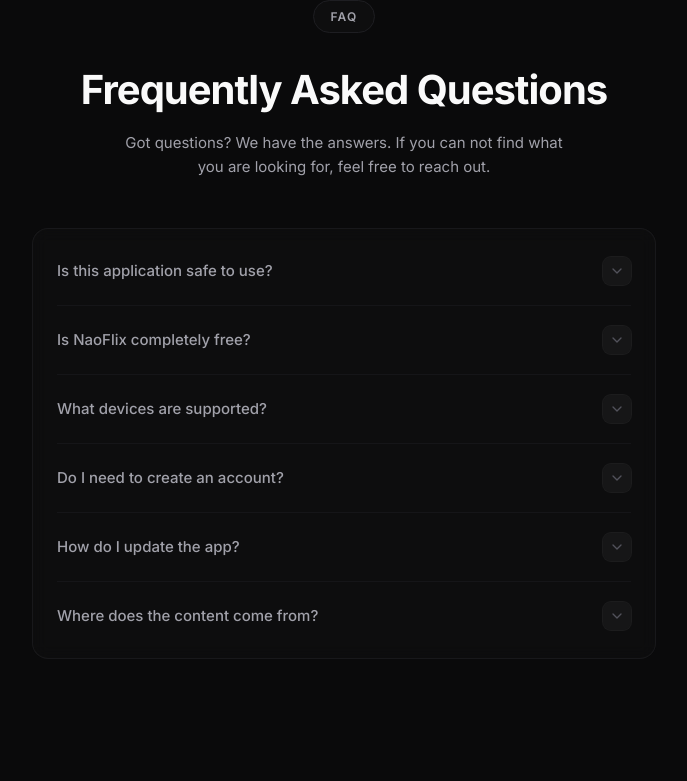
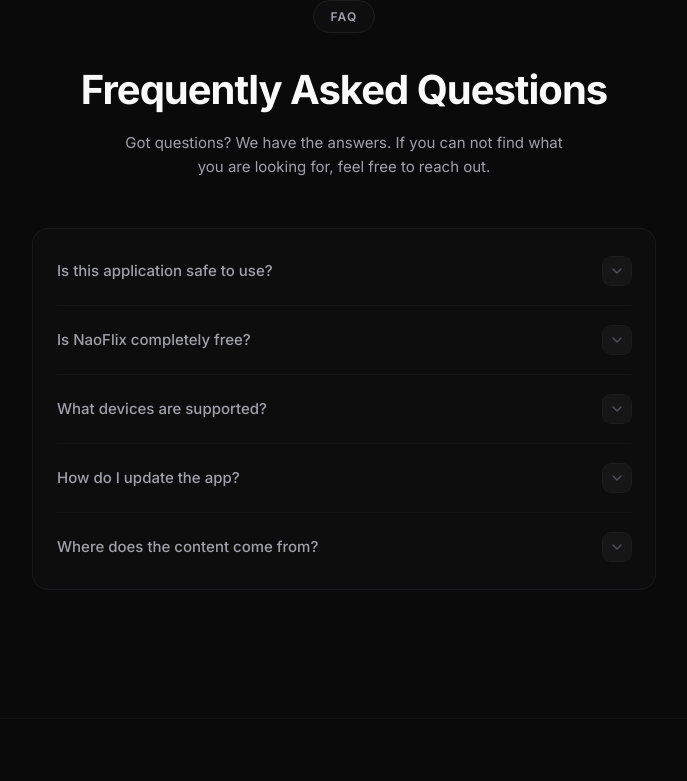
Before and after one commit to Naotica2/naoflix-downloader, a React (Vite) app: page / in a window 1280 px wide. Shown: the part 1730-2511 px from the top of the page, without its empty margins (296-983 px from the left). Built offline with nearby package versions, Linux system fonts and the light colour scheme.

Commit message:
update naoflix v-1.2.1

```diff
--- a/src/App.jsx
+++ b/src/App.jsx
@@ -115,11 +115,6 @@
     question: 'What devices are supported?',
     answer:
       'NaoFlix is currently available for Android devices running Android 7.0 (Nougat) and above. We are working on expanding to more platforms in the future.',
-  },
-  {
-    question: 'Do I need to create an account?',
-    answer:
-      'No account or registration is required. Simply download the APK, install it, and start watching immediately. Your privacy is our priority.',
   },
   {
     question: 'How do I update the app?',
```
